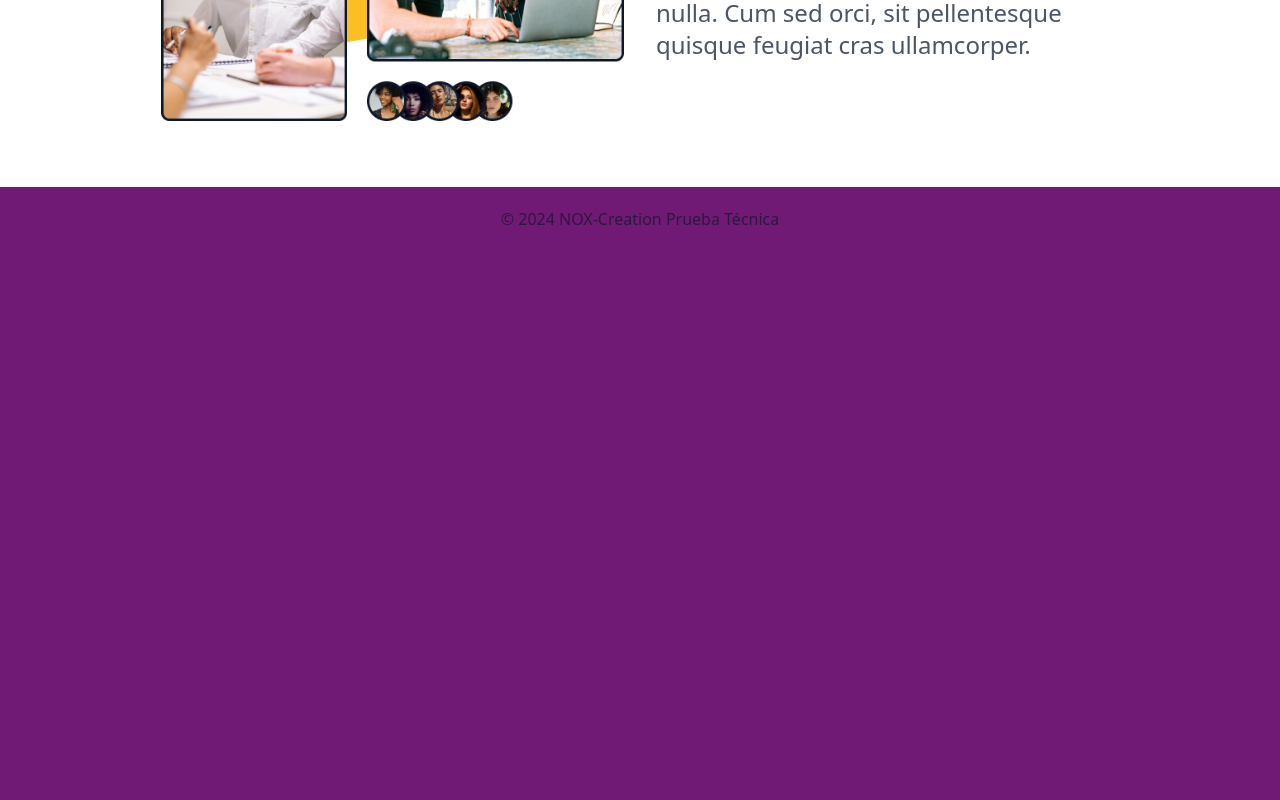
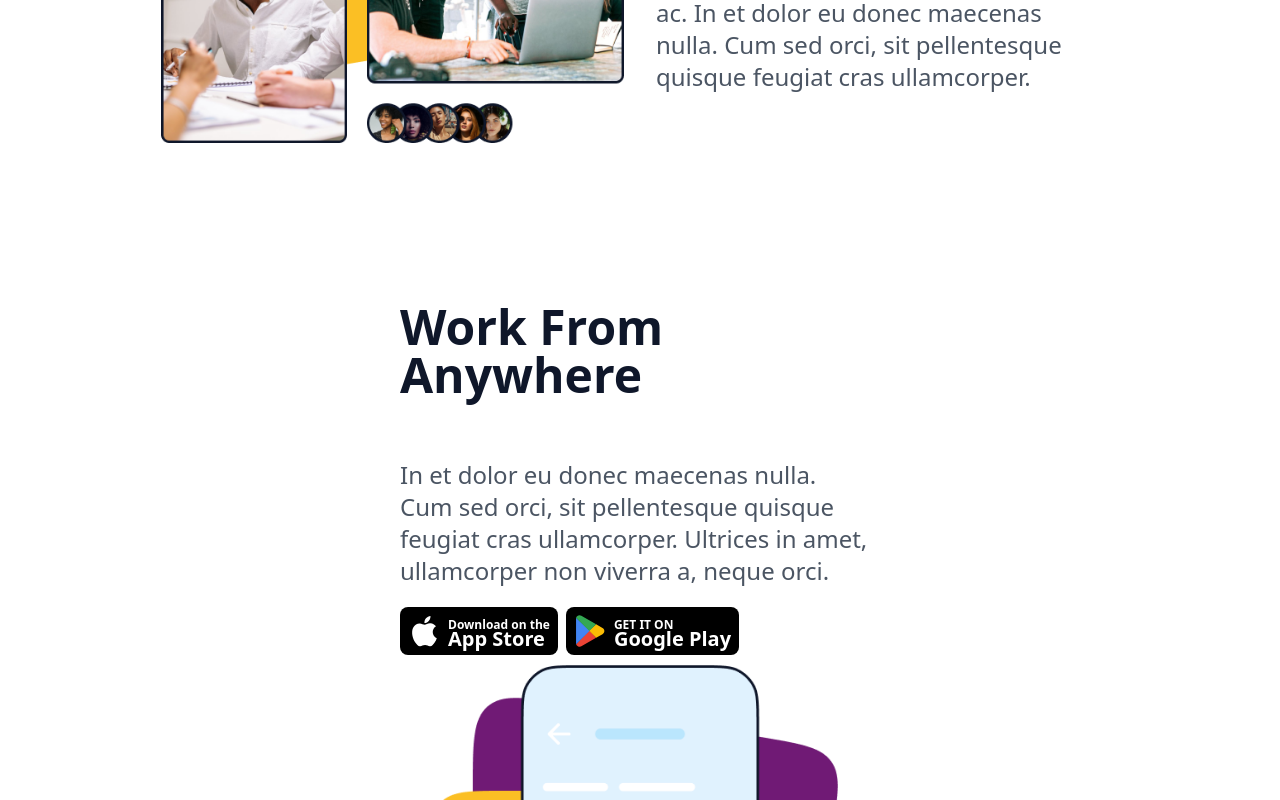
Before and after one commit to Marlon-Chaviano/nox-creation-pt, a Next.js app: page / in a window 1280 px wide. Shown: the part 2000-2800 px from the top of the page. Before the commit the page ends 2251 px from the top, so only its background shows below. Built offline with nearby package versions, Linux system fonts and the light colour scheme.

Commit message:
Pushing Work From Anywhere Section and fixing some width issues

```diff
--- a/src/app/layout.tsx
+++ b/src/app/layout.tsx
@@ -11,11 +11,11 @@ export const metadata: Metadata = {
 export default function RootLayout({children}: {children: React.ReactNode}) {
   return (
     <html lang="en">
-      <body className="dark m-auto grid min-h-screen grid-rows-[auto,1fr,auto] overflow-x-hidden bg-primary font-sans text-foreground antialiased">
+      <body className="dark m-auto grid min-h-screen grid-rows-[auto,1fr,auto] bg-primary font-sans text-foreground antialiased">
         <header className="w-full text-xl font-bold leading-[4rem]">
           <NavBar />
         </header>
-        <main className="relative w-full">{children}</main>
+        <main className="relative m-auto">{children}</main>
         <footer className="text-center leading-[4rem] opacity-70">
           © 2024 NOX-Creation Prueba Técnica
         </footer>
--- a/src/app/page.tsx
+++ b/src/app/page.tsx
@@ -1,6 +1,7 @@
 import EfficentColabSection from "@/components/sections/EfficentColabSection";
 import HeadingSection from "@/components/sections/HeadingSection";
 import IconsSection from "@/components/sections/IconsSection";
+import WorkFromAnywhereSection from "@/components/sections/WorkFromAnywhereSection";
 
 export default function HomePage() {
   return (
@@ -8,6 +9,7 @@ export default function HomePage() {
       <HeadingSection />
       <IconsSection />
       <EfficentColabSection />
+      <WorkFromAnywhereSection />
     </div>
   );
 }
--- /dev/null
+++ b/src/components/GamesStoreButton.tsx
@@ -0,0 +1,22 @@
+import React from "react";
+
+import {AppleIcon} from "./icons/AppleIcon";
+import PlayStore from "./icons/PlayStore";
+
+function GamesStoreButton({variant}: {variant: "apple" | "play-store"}) {
+  return (
+    <div className="flex items-center space-x-2 rounded-lg bg-black p-2 text-white" role="button">
+      <div className="flex items-center">{variant == "apple" ? <AppleIcon /> : <PlayStore />}</div>
+      <div className="flex flex-col items-start justify-start">
+        <span className="text-nowrap text-xs font-semibold">
+          {variant == "apple" ? "Download on the" : "GET IT ON"}
+        </span>
+        <span className="text-xl font-bold leading-[0.6em]">
+          {variant == "apple" ? "App Store" : "Google Play"}
+        </span>
+      </div>
+    </div>
+  );
+}
+
+export default GamesStoreButton;
--- /dev/null
+++ b/src/components/icons/AppleIcon.tsx
@@ -0,0 +1,23 @@
+import React from "react";
+
+export function AppleIcon() {
+  return (
+    <svg
+      className="h-8 w-8"
+      fill="none"
+      height="23"
+      viewBox="0 0 19 23"
+      width="19"
+      xmlns="http://www.w3.org/2000/svg"
+    >
+      <path
+        d="M15.768 12.3011C15.7788 11.4664 16.0005 10.648 16.4125 9.92207C16.8245 9.19611 17.4135 8.58618 18.1246 8.149C17.6728 7.50384 17.0769 6.9729 16.3841 6.59835C15.6912 6.2238 14.9206 6.01595 14.1334 5.99132C12.4542 5.81506 10.8262 6.99615 9.97052 6.99615C9.09825 6.99615 7.78075 6.00882 6.36202 6.03801C5.44434 6.06766 4.55 6.33451 3.76612 6.81257C2.98224 7.29063 2.33556 7.96359 1.8891 8.76588C-0.0449042 12.1143 1.39769 17.0354 3.2503 19.742C4.1772 21.0673 5.26048 22.5478 6.67793 22.4953C8.06499 22.4377 8.58303 21.6108 10.2573 21.6108C11.9161 21.6108 12.4021 22.4953 13.8483 22.4619C15.3367 22.4377 16.2745 21.1306 17.1688 19.7927C17.8348 18.8484 18.3473 17.8047 18.6873 16.7002C17.8225 16.3345 17.0846 15.7223 16.5655 14.94C16.0464 14.1577 15.769 13.2399 15.768 12.3011V12.3011Z"
+        fill="white"
+      />
+      <path
+        d="M13.0356 4.21132C13.8471 3.23711 14.247 1.98494 14.1501 0.720703C12.9103 0.850924 11.765 1.44348 10.9426 2.38031C10.5404 2.83798 10.2324 3.37041 10.0362 3.94718C9.83993 4.52395 9.75928 5.13375 9.79885 5.7417C10.419 5.74809 11.0325 5.61368 11.5932 5.34859C12.1538 5.0835 12.647 4.69465 13.0356 4.21132Z"
+        fill="white"
+      />
+    </svg>
+  );
+}
--- /dev/null
+++ b/src/components/icons/PlayStore.tsx
@@ -0,0 +1,33 @@
+import React from "react";
+
+function PlayStore() {
+  return (
+    <svg
+      className="h-8 w-8"
+      fill="none"
+      height="26"
+      viewBox="0 0 24 26"
+      width="24"
+      xmlns="http://www.w3.org/2000/svg"
+    >
+      <path
+        d="M11.3844 12.4199L0.734375 23.7199C0.850718 24.1473 1.06375 24.5423 1.35701 24.8742C1.65028 25.2062 2.01592 25.4663 2.42571 25.6345C2.8355 25.8026 3.27846 25.8744 3.72038 25.8441C4.1623 25.8138 4.59134 25.6824 4.97437 25.4599V25.4599L16.9744 18.5399L11.3844 12.4199Z"
+        fill="#EA4335"
+      />
+      <path
+        d="M22.1543 10.5L16.9743 7.5L11.1543 12.69L16.9943 18.54L22.1443 15.54C22.6021 15.2948 22.9848 14.93 23.2516 14.4845C23.5184 14.0389 23.6593 13.5293 23.6593 13.01C23.6593 12.4907 23.5184 11.9811 23.2516 11.5355C22.9848 11.09 22.6021 10.7252 22.1443 10.48L22.1543 10.5Z"
+        fill="#FBBC04"
+      />
+      <path
+        d="M0.735088 2.28027C0.682205 2.51648 0.658694 2.75831 0.665089 3.00027V23.0003C0.666834 23.2502 0.700439 23.4989 0.765089 23.7403L11.7651 12.7403L0.735088 2.28027Z"
+        fill="#4285F4"
+      />
+      <path
+        d="M11.4631 12.9996L16.9731 7.48965L4.97312 0.549648C4.52229 0.281649 4.0076 0.140022 3.48312 0.139648C2.85048 0.141461 2.23592 0.350817 1.73373 0.735584C1.23155 1.12035 0.869492 1.65927 0.703125 2.26965V2.26965L11.4631 12.9996Z"
+        fill="#34A853"
+      />
+    </svg>
+  );
+}
+
+export default PlayStore;
--- a/src/components/sections/EfficentColabSection.tsx
+++ b/src/components/sections/EfficentColabSection.tsx
@@ -4,12 +4,12 @@ import ColabTeam from "../../images/Right (2).webp";
 
 function EfficentColabSection() {
   return (
-    <section className="flex min-h-screen w-full flex-col-reverse items-center justify-end bg-white px-10 pt-8 md:min-h-[70vh] md:flex-row md:justify-between md:space-x-8 md:px-10 lg:px-32">
-      <div className="mt-10 w-full md:mt-0 md:w-[50%]">
+    <section className="flex w-full flex-col-reverse items-center justify-end bg-white px-8 py-20 md:flex-row md:justify-between md:space-x-8 md:px-10 lg:px-32">
+      <div className="w-full pt-10 md:w-[50%] md:pt-0">
         <Image alt="Colaboration Team Picture" src={ColabTeam} />
       </div>
       <article className="mx-auto flex w-full flex-col space-y-5 text-center md:w-[50%] md:text-start">
-        <h5 className="text-5xl font-bold">Efficient Colaboration</h5>
+        <h5 className="mb-5 text-5xl font-bold">Efficient Colaboration</h5>
         <p className="text-balance text-2xl font-medium text-gray-600">
           Mauris consequat, cursus pharetra et, habitasse rhoncus quis odio ac. In et dolor eu donec
           maecenas nulla. Cum sed orci, sit pellentesque quisque feugiat cras ullamcorper.
--- a/src/components/sections/HeadingSection.tsx
+++ b/src/components/sections/HeadingSection.tsx
@@ -7,17 +7,19 @@ import DesktopImage from "../../images/Desktop.webp";
 
 function HeadingSection() {
   return (
-    <section className="relative z-0 mx-auto grid min-h-screen w-full grid-rows-[auto,1fr,auto] items-center justify-center bg-primary pt-10">
-      <div className="z-50 flex w-[93%] flex-col space-y-10 text-center text-white">
+    <section className="relative z-0 grid min-h-screen w-full grid-rows-[auto,1fr,auto] items-center justify-center bg-primary pt-10">
+      <div className="z-50 mx-auto flex w-full flex-col space-y-10 text-center text-white">
         <h3 className="text-balance text-6xl font-bold md:text-7xl lg:text-8xl">
           Technology design tools for engineers and hobbyists
         </h3>
-        <p className="text-pretty text-3xl font-light lg:text-4xl">
-          Sit elit feugiat turpis sed integer integer accumsan turpis. Sed suspendisse nec lorem
-          mauris.
-        </p>
+        <div className="mx-auto max-w-[800px]">
+          <p className="text-balance text-3xl font-light lg:text-4xl">
+            Sit elit feugiat turpis sed integer integer accumsan turpis. Sed suspendisse nec lorem
+            mauris.
+          </p>
+        </div>
         <button
-          className="mx-auto cursor-pointer rounded-lg bg-foreground px-12 py-3 text-4xl font-semibold transition-all duration-300 hover:-translate-y-1 hover:bg-foreground/65 lg:px-8 lg:text-3xl"
+          className="mx-auto cursor-pointer rounded-lg bg-foreground px-12 py-3 text-4xl font-semibold transition-all duration-300 hover:-translate-y-1 hover:scale-[1.2] hover:bg-foreground/85 lg:px-8 lg:text-3xl"
           type="button"
         >
           Request Demo
--- a/src/components/sections/IconsSection.tsx
+++ b/src/components/sections/IconsSection.tsx
@@ -39,7 +39,7 @@ function IconsSection() {
         {icons.map(({id, icon, title}) => (
           <li
             key={id}
-            className="flex items-center space-x-2 text-xs font-bold text-foreground md:text-lg"
+            className="flex cursor-pointer items-center space-x-2 text-xs font-bold text-foreground transition-transform duration-200 hover:scale-[1.1] md:text-lg md:hover:scale-[1.2]"
           >
             <span>{icon}</span>
             <span>{title}</span>
--- /dev/null
+++ b/src/components/sections/WorkFromAnywhereSection.tsx
@@ -0,0 +1,26 @@
+import Image from "next/image";
+
+import Mobile from "../../images/Right.webp";
+import GamesStoreButton from "../GamesStoreButton";
+function WorkFromAnywhereSection() {
+  return (
+    <section className="md:flex-row-reverse. flex w-full flex-col-reverse items-center justify-end bg-white px-8 py-20 md:justify-between md:space-x-8 md:px-10 lg:px-32">
+      <div className="w-full pt-10 md:w-[50%] md:pt-0">
+        <Image alt="Phone Photo" src={Mobile} />
+      </div>
+      <article className="mx-auto flex w-full flex-col space-y-5 text-center md:w-[50%] md:text-start">
+        <h5 className="mb-10 text-5xl font-bold">Work From Anywhere</h5>
+        <p className="text-balance text-2xl font-medium text-gray-600">
+          In et dolor eu donec maecenas nulla. Cum sed orci, sit pellentesque quisque feugiat cras
+          ullamcorper. Ultrices in amet, ullamcorper non viverra a, neque orci.
+        </p>
+        <div className="mx-auto mt-2 flex space-x-2 md:m-0">
+          <GamesStoreButton variant="apple" />
+          <GamesStoreButton variant="play-store" />
+        </div>
+      </article>
+    </section>
+  );
+}
+
+export default WorkFromAnywhereSection;
--- a/tailwind.config.ts
+++ b/tailwind.config.ts
@@ -8,6 +8,7 @@ const config: Config = {
         primary: "#701A75",
         secondary: "#0284C7",
         foreground: "#0F172A",
+        active: "#f7cf49",
       },
     },
   },
```
Also changed, not shown: src/components/NavBar.tsx (+9 -7 lines).
